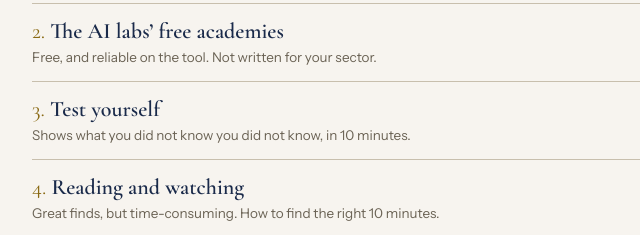
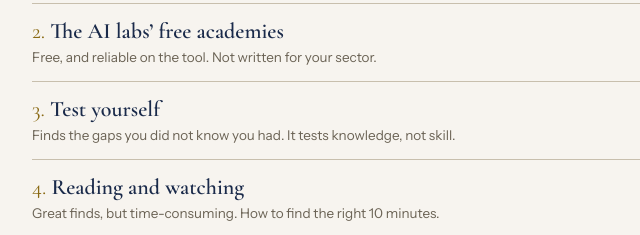
Before and after one commit to MahdiONeill/ai-fluency, a plain HTML site: page learn/index.html in a window 1280 px wide. Shown: the part 3660-3895 px from the top of the page, 268-908 px from the left. Drawn offline with nearby package versions, Linux system fonts and the light colour scheme; a web font is replaced by a local one.

Commit message:
Learn page v11: "Test yourself" wording
Menu line and first sentence reworded to remove the tongue twister; the menu
line now states the limit (knowledge, not skill); "in 10 minutes" dropped.
Previous Learn version is commit c2a04ea.

Co-Authored-By: Claude Fable 5.2 <noreply@anthropic.com>

```diff
--- a/learn/index.html
+++ b/learn/index.html
@@ -218,7 +218,7 @@
 <ul><li><b><a href="https://academy.claude.com/" target="_blank" rel="noopener">Claude Academy</a></b>, from Anthropic, for Claude.</li><li><b><a href="https://academy.openai.com/" target="_blank" rel="noopener">OpenAI Academy</a></b>, for ChatGPT.</li><li><b><a href="https://grow.google/ai/" target="_blank" rel="noopener">Google’s AI courses</a></b>, for Gemini.</li><li><b><a href="https://learn.microsoft.com/training/" target="_blank" rel="noopener">Microsoft Learn</a></b>, for Microsoft 365 Copilot. It is vast, so search for the Copilot courses.</li></ul>
 <p>There are 2 limits. It takes time to work through. And each academy teaches its own tool: it will make you good with 1 tool, but it will not teach you an AI stack, meaning several tools working together.</p>
 <p>They teach the tool, not your sector or your role, so pair each lesson with a task of your own.</p></div></details>
-<details class="method" id="quizzes"><summary><h3>Test yourself</h3><span class="mb">Shows what you did not know you did not know, in 10 minutes.</span></summary><div class="inner"><p>Quizzes show you what you did not know you did not know. Read the explanation even when you guessed right, and come back to missed terms a few days later.</p>
+<details class="method" id="quizzes"><summary><h3>Test yourself</h3><span class="mb">Finds the gaps you did not know you had. It tests knowledge, not skill.</span></summary><div class="inner"><p>You cannot fix a gap you cannot see. A quiz shows you where yours are. Read the explanation even when you guessed right, and come back to missed terms a few days later.</p>
 <p>On this site, <a href="https://mahdioneill.github.io/ai-fluency/challenge/" target="_blank" rel="noopener">the challenge</a> has 9 rounds, a <a href="https://mahdioneill.github.io/ai-fluency/challenge/#quick" target="_blank" rel="noopener">Quick draw</a> of 10 questions from the general-knowledge and Board rounds, and a searchable <a href="https://mahdioneill.github.io/ai-fluency/challenge/#glossary" target="_blank" rel="noopener">jargon buster</a>. Each question has its own link to share with a colleague.</p>
 <p>There are 3 things to learn, and the rounds cover each of them: <b>the tools</b> (the <a href="https://mahdioneill.github.io/ai-fluency/challenge/#claude" target="_blank" rel="noopener">Claude</a> and <a href="https://mahdioneill.github.io/ai-fluency/challenge/#g1" target="_blank" rel="noopener">ChatGPT</a> rounds), <b>the ideas</b> behind them (the <a href="https://mahdioneill.github.io/ai-fluency/challenge/#basic" target="_blank" rel="noopener">Basic</a>, <a href="https://mahdioneill.github.io/ai-fluency/challenge/#working" target="_blank" rel="noopener">Working</a> and <a href="https://mahdioneill.github.io/ai-fluency/challenge/#advanced" target="_blank" rel="noopener">Advanced</a> levels) and <b>judgement</b> (the <a href="https://mahdioneill.github.io/ai-fluency/challenge/#board" target="_blank" rel="noopener">Board track</a> and <a href="https://mahdioneill.github.io/ai-fluency/challenge/#finance" target="_blank" rel="noopener">Finance in practice</a>).</p></div></details>
 <details class="method" id="reading"><summary><h3>Reading and watching</h3><span class="mb">Great finds, but time-consuming. How to find the right 10 minutes.</span></summary><div class="inner"><p>You can pick up great things from videos and articles. The cost is time: you sit through a lot before you find what helps you.</p>
```
